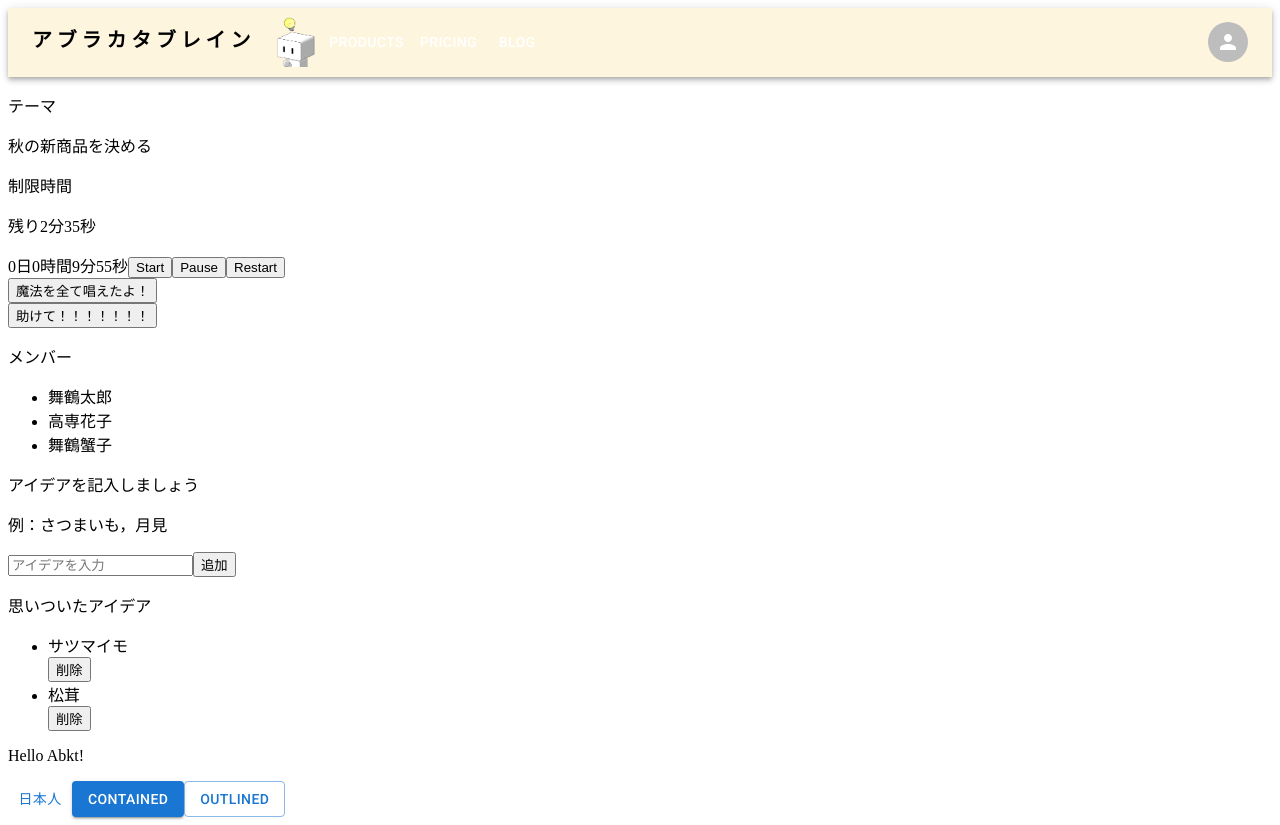
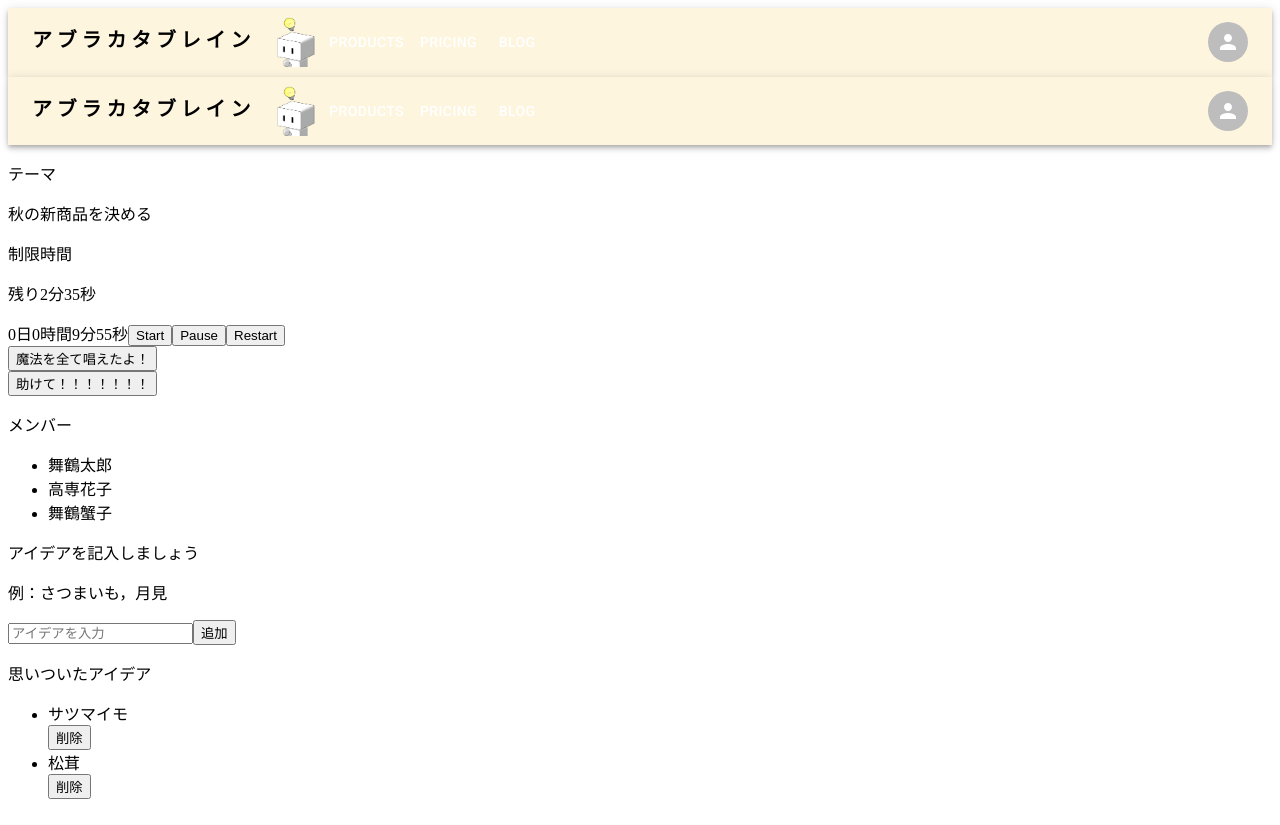
Before and after one commit to s-hirata0831/abkt_procon34, a React (Create React App) app in the folder abkt-app/: page / in a window 1280 px wide. Built offline with nearby package versions, Linux system fonts and the light colour scheme.

Commit message:
ReactRouter整備

```diff
--- a/abkt-app/src/App.jsx
+++ b/abkt-app/src/App.jsx
@@ -1,17 +1,21 @@
 import React from "react";
-import { Button } from "@mui/material";
+import { BrowserRouter, Routes, Route } from 'react-router-dom';
+import { Link } from 'react-router-dom';
 import Header from './components/modules/Header';
 import { First } from './components/modules/First';
+import { FirstPhase } from './components/pages/FirstPhase';
 
 export const App = () => {
   return (
-    <>
-    <Header />
-    <First />
-    <p>Hello Abkt!</p>
-    <Button>日本人</Button>
-    <Button variant="contained">contained</Button>
-    <Button variant="outlined">outlined</Button>
-    </>
+    <BrowserRouter>
+      <Header />
+      <Routes>
+        <Route path="/" element={<FirstPhase />} />
+        <Route path="/First" element={<First />} />
+      </Routes>
+    </BrowserRouter>
   );
 };
+/*<Button variant="outlined">
+          <Link to="/FirstPhase">第1フェーズ</Link>
+        </Button>*/
--- a/abkt-app/src/components/modules/First.jsx
+++ b/abkt-app/src/components/modules/First.jsx
@@ -95,7 +95,6 @@ export const First = () => {
                     </div>
                 </ul>
             </div>
-
         </>
     );
 };
--- a/abkt-app/src/components/pages/FirstPhase.jsx
+++ b/abkt-app/src/components/pages/FirstPhase.jsx
@@ -1,9 +1,13 @@
 import React from "react";
+import "../../styles/First.module.css";
+import Header from '../modules/Header';
+import { First } from '../modules/First';
 
-export const FirstPhase= () => {
-    return(
+export const FirstPhase = () =>{
+    return (
         <>
-            <h1>Hello</h1>
+            <Header />
+            <First />
         </>
-    )
+    );
 };
--- a/abkt-app/src/index.js
+++ b/abkt-app/src/index.js
@@ -1,6 +1,15 @@
 import React from 'react';
-import ReactDOM from 'react-dom';
-
+import { createRoot } from 'react-dom/client';
+import { BrowserRouter } from 'react-router-dom';
 import { App } from "./App";
 
-ReactDOM.render(<App />, document.getElementById("root"));
+/*const root = React.DOM.createRoot(document.getElementById('root'));
+root.render(
+    <BrowserRouter>
+        <App />
+    </BrowserRouter>
+);*/
+
+const container = document.getElementById('root');
+const root = createRoot(container);
+root.render(<App/>);
```
